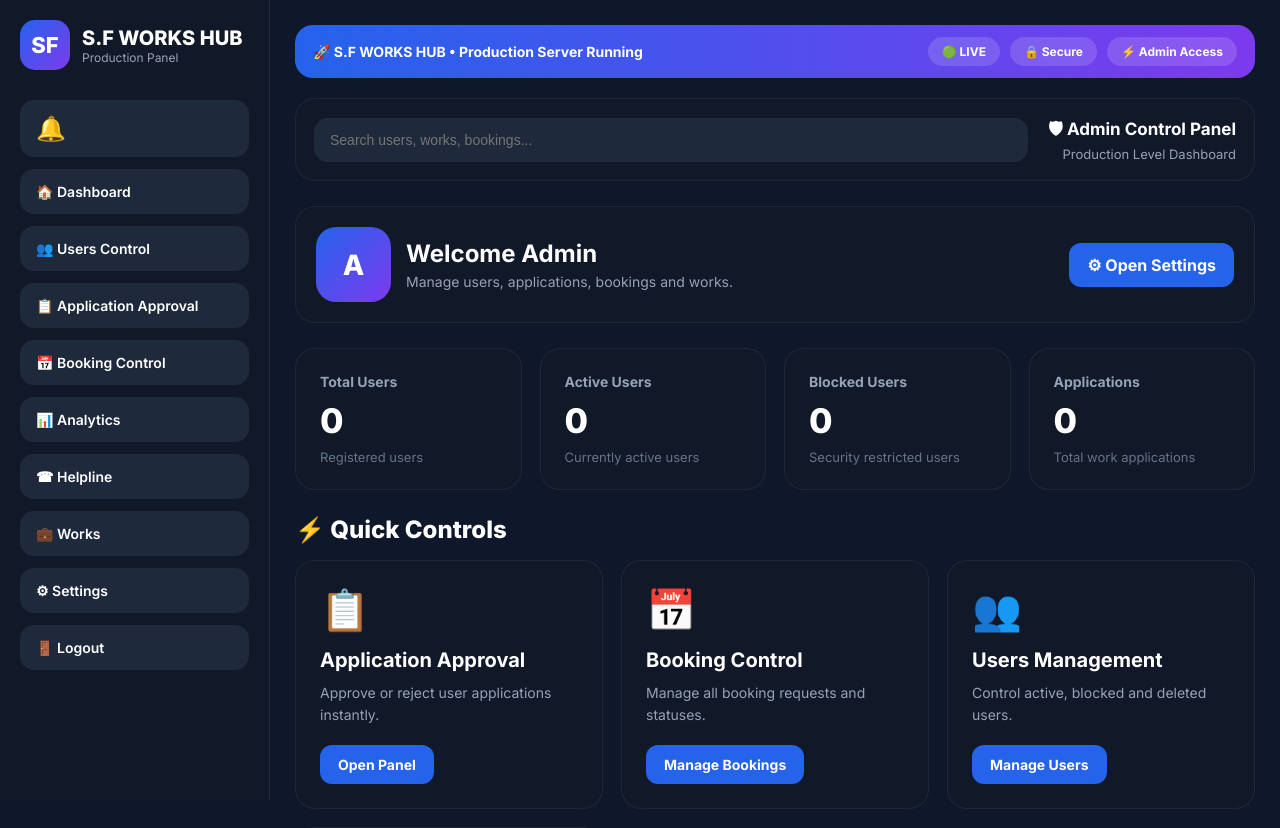
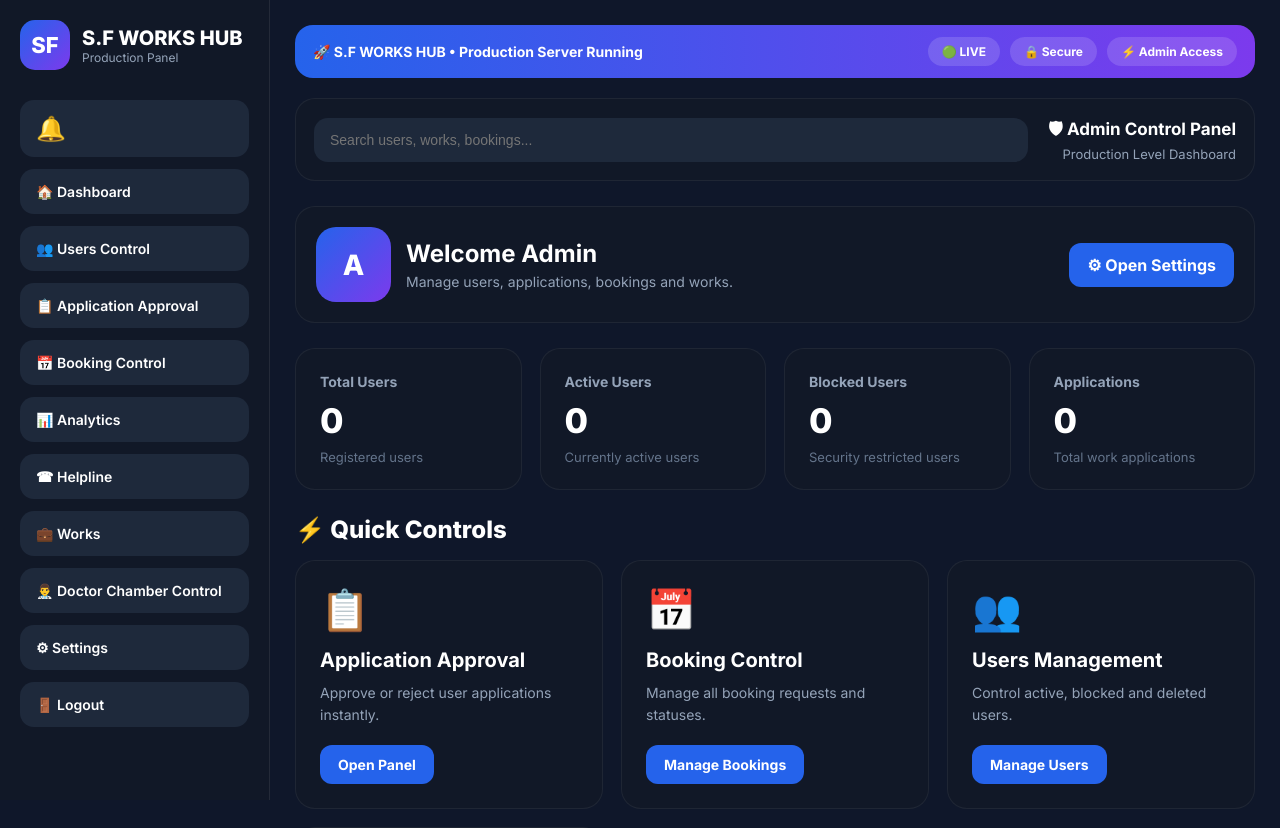
Before and after one commit to shipufalia-jpg/S.F, a Flask app: page /admin/ in a window 1280 px wide. Shown: the top 828 px of the page. Run offline with Flask 3, Linux system fonts and the light colour scheme; the visitor is signed in with stand-in values (Sample User, id 1); data comes from the database, SQL or seed files in the repository; parts of the project's set-up code (start-up, migrations or seed data) failed here and were passed over.

Commit message:
Update dashboard.html

```diff
--- a/templates/admin/dashboard.html
+++ b/templates/admin/dashboard.html
@@ -609,6 +609,9 @@ body{
         <a href="/help-line">☎ Helpline</a>
 
         <a href="/works">💼 Works</a>
+        <a href="/admin/chambers-control">
+            👨‍⚕️ Doctor Chamber Control
+        </a>
 
         <a href="/admin/settings">⚙ Settings</a>
 
```
